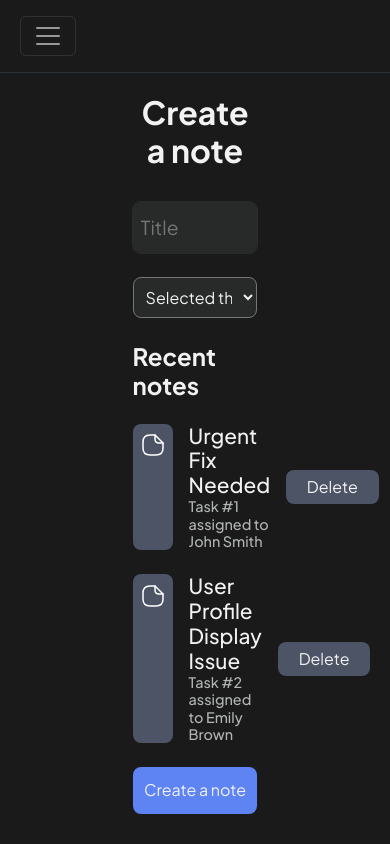
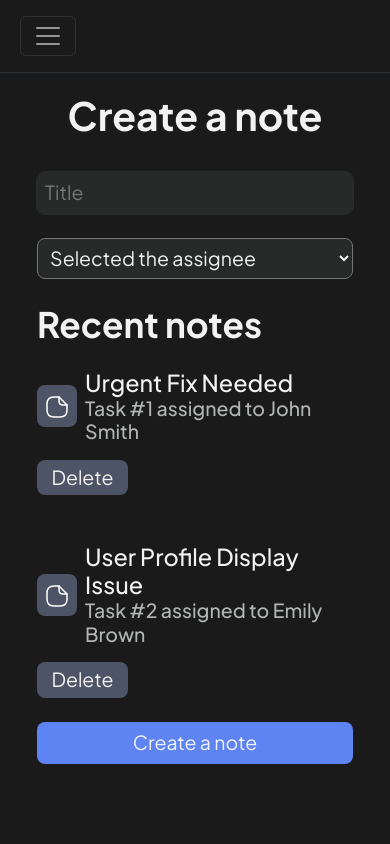
Before and after one commit to NicolasEstebanCuervo/Synapsify, a React (Create React App) app: page /Notes in a window 390 px wide. Built offline with nearby package versions, Linux system fonts and the light colour scheme.

Commit message:
Responsive tasks and notes pages

```diff
--- a/src/Components/ComponentsNotes/FormNotes/index.tsx
+++ b/src/Components/ComponentsNotes/FormNotes/index.tsx
@@ -38,6 +38,7 @@ export const FormNote = () => {
                         onChange={onChangeTitle}
                         value={titleNote}
                         placeholder="Title"
+                        maxLength={20}
                     />
 
                     <Select value={assignee} onChange={onChangeAssigne}>
@@ -65,10 +66,30 @@ const SectionFormTickets = styled.main`
     width: 80%;
     display: flex;
     justify-content: center;
+
+    @media (max-width: 1000px) {
+        width: 60%;
+    }
+
+    @media (max-width: 700px) {
+        width: 90%;
+    }
+
+    @media (max-width: 300px) {
+        width: 95%;
+    }
 `;
 
 const ContainerFormTickets = styled.div`
-    width: 40%;
+    width: 60%;
+
+    @media (max-width: 1000px) {
+        width: 90%;
+    }
+
+    @media (max-width: 300px) {
+        width: 100%;
+    }
 `;
 
 const TitleFormTickets = styled.h1`
@@ -76,6 +97,15 @@ const TitleFormTickets = styled.h1`
     font-size: 2rem;
     font-weight: bold;
     text-align: center;
+
+    @media (max-width: 400px) {
+        font-size: 10vw;
+        text-align: center;
+    }
+
+    @media (max-width: 250px) {
+        font-size: 12vw;
+    }
 `;
 
 const Form = styled.form`
@@ -93,6 +123,23 @@ const Input = styled.input`
     outline: 1px solid ${color.borderInputColor};
     color: ${color.textColor};
     font-size: 1.2rem;
+
+    @media (max-width: 1000px) {
+        font-size: 1.1rem;
+    }
+
+    @media (max-width: 700px) {
+        font-size: 1rem;
+    }
+
+    @media (max-width: 400px) {
+        padding: 0.4rem 0.5rem;
+        font-size: 5vw;
+    }
+
+    @media (max-width: 250px) {
+        font-size: 7vw;
+    }
 `;
 
 const Select = styled.select`
@@ -100,6 +147,23 @@ const Select = styled.select`
     color: ${color.textColor};
     border-radius: 0.5rem;
     padding: 0.5rem;
+
+    @media (max-width: 1000px) {
+        font-size: 1.1rem;
+    }
+
+    @media (max-width: 700px) {
+        font-size: 1rem;
+    }
+
+    @media (max-width: 400px) {
+        padding: 0.4rem 0.5rem;
+        font-size: 5vw;
+    }
+
+    @media (max-width: 250px) {
+        font-size: 7vw;
+    }
 `;
 
 const TextNote = styled.h1`
@@ -107,6 +171,22 @@ const TextNote = styled.h1`
     font-size: 1.5rem;
     font-weight: bold;
     text-align: left;
+
+    @media (max-width: 1000px) {
+        font-size: 1.4rem;
+    }
+
+    @media (max-width: 700px) {
+        font-size: 1.3rem;
+    }
+
+    @media (max-width: 400px) {
+        font-size: 9vw;
+    }
+
+    @media (max-width: 250px) {
+        font-size: 12vw;
+    }
 `;
 
 const ContainerNotes = styled.div`
@@ -122,4 +202,17 @@ const Button = styled.button`
     padding: 0.7rem 0;
     background: ${color.tertiaryColor};
     color: ${color.textColor};
+
+    @media (max-width: 1000px) {
+        font-size: 1rem;
+    }
+
+    @media (max-width: 400px) {
+        padding: 0.4rem 0;
+        font-size: 5vw;
+    }
+
+    @media (max-width: 250px) {
+        font-size: 6vw;
+    }
 `;
--- a/src/Components/ComponentsNotes/Note/index.tsx
+++ b/src/Components/ComponentsNotes/Note/index.tsx
@@ -51,28 +51,32 @@ const ContainerNote = styled.div`
     gap: 1rem;
     justify-content: space-between;
     align-items: center;
+
+    @media (max-width: 400px) {
+        flex-direction: column;
+        align-items: start;
+    }
 `;
 
 const ContainerIconAndTexts = styled.div`
     display: flex;
+    align-items: center;
     gap: 1rem;
+
+    @media (max-width: 400px) {
+        gap: 0.5rem;
+    }
+
+`;
+const ContainerTextNote = styled.div`
+    display: flex;
+    flex-direction: column;
 `;
 
 const ContainerIcon = styled.div`
     background: ${color.grayColor};
     padding: 0.5rem;
     border-radius: 0.5rem;
-`;
-
-const ContainerTextNote = styled.div`
-    display: flex;
-    flex-direction: column;
-`;
-
-const TitleNote = styled.h1`
-    color: ${color.textColor};
-    font-size: 1.3rem;
-    margin: 0;
 `;
 
 const LinkStyle = styled(Link)`
@@ -88,10 +92,56 @@ const LinkStyle = styled(Link)`
     }
 `;
 
+const TitleNote = styled.h1`
+    color: ${color.textColor};
+    font-size: 1.3rem;
+    margin: 0;
+
+    @media (max-width: 1000px) {
+        font-size: 0.9rem;
+    }
+
+    @media (max-width: 700px) {
+        font-size: 1rem;
+    }
+
+    @media (max-width: 400px) {
+        font-size: 6vw;
+    }
+
+    @media (max-width: 300px) {
+        font-size: 7vw;
+    }
+
+    @media (max-width: 250px) {
+        font-size: 10vw;
+    }
+`;
+
 const SubtitleNote = styled.h3`
     color: ${color.textColorGray};
     font-size: 0.9rem;
     margin: 0;
+
+    @media (max-width: 1000px) {
+        font-size: 0.8rem;
+    }
+
+    @media (max-width: 700px) {
+        font-size: 0.9rem;
+    }
+
+    @media (max-width: 400px) {
+        font-size: 5vw;
+    }
+
+    @media (max-width: 300px) {
+        font-size: 6vw;
+    }
+
+    @media (max-width: 250px) {
+        font-size: 7vw;
+    }
 `;
 
 const Button = styled.button`
@@ -102,4 +152,22 @@ const Button = styled.button`
     padding: 0.3rem 1.3rem;
     background: ${color.grayColor};
     color: ${color.textColor};
+
+    @media (max-width: 1000px) {
+        font-size: 0.9rem;
+    }
+
+    @media (max-width: 700px) {
+        font-size: 1rem;
+        padding: 0.2rem 0.9rem;
+    }
+
+    @media (max-width: 400px) {
+        font-size: 5vw;
+        text-align: center;
+    }
+
+    @media (max-width: 250px) {
+        font-size: 7vw;
+    }
 `;
--- a/src/Components/ComponentsNotes/Notes/index.tsx
+++ b/src/Components/ComponentsNotes/Notes/index.tsx
@@ -27,6 +27,14 @@ const ContainerNotes = styled.div`
     gap: 1.5rem;
     justify-content: center;
     align-items: center;
+
+    @media (max-width: 400px) {
+        gap: 3rem;
+    }
+
+    @media (max-width: 250px) {
+        gap: 2rem;
+    }
 `;
 
 const ContainerNote = styled.div`
--- a/src/Components/TicketsComponents/TaskComponent/FormTasks/index.tsx
+++ b/src/Components/TicketsComponents/TaskComponent/FormTasks/index.tsx
@@ -84,12 +84,14 @@ export const FormTasks: React.FC<FormTicketsProps> = ({
                         placeholder="Title"
                         value={titleTask}
                         onChange={handleTitleChange}
+                        maxLength={30}
                     />
                     <Input
                         type="text"
                         placeholder="Description"
                         value={descriptionTask}
                         onChange={handleDescriptionChange}
+                        maxLength={50}
                     />
 
                     <Button
@@ -116,10 +118,10 @@ const SectionFormTickets = styled.main`
 `;
 
 const ContainerFormTickets = styled.div`
-    width: 40%;
+    width: 60%;
 
     @media (max-width: 1000px) {
-        width: 60%;
+        width: 75%;
     }
 
     @media (max-width: 700px) {
--- a/src/Components/TicketsComponents/TaskComponent/Task/index.tsx
+++ b/src/Components/TicketsComponents/TaskComponent/Task/index.tsx
@@ -4,6 +4,7 @@ import styled from "@emotion/styled";
 import { FormTasks } from "../FormTasks";
 import ExitIcon from "../../../../Assets/Icons/ExitIcon";
 import * as color from "../../../../Theme";
+import EditIcon from "../../../../Assets/Icons/EditIcon";
 
 export const Task = ({ task }: { task: ITask }) => {
     const { taskDelete } = useContextFnc();
@@ -11,9 +12,11 @@ export const Task = ({ task }: { task: ITask }) => {
     const [isChecked, setIsChecked] = useState(false);
 
     useEffect(() => {
-        const savedCheckboxValue = localStorage.getItem(`task_${task.idTask}_isChecked`);
+        const savedCheckboxValue = localStorage.getItem(
+            `task_${task.idTask}_isChecked`
+        );
         if (savedCheckboxValue !== null) {
-            setIsChecked(savedCheckboxValue === 'true');
+            setIsChecked(savedCheckboxValue === "true");
         }
     }, [task.idTask]);
 
@@ -24,7 +27,10 @@ export const Task = ({ task }: { task: ITask }) => {
     const handleCheckboxChange = () => {
         const newValue = !isChecked;
         setIsChecked(newValue);
-        localStorage.setItem(`task_${task.idTask}_isChecked`, newValue.toString());
+        localStorage.setItem(
+            `task_${task.idTask}_isChecked`,
+            newValue.toString()
+        );
     };
 
     const handleEdit = () => {
@@ -52,13 +58,21 @@ export const Task = ({ task }: { task: ITask }) => {
                         />
                         <ContainerTextsTask>
                             <TitleTask>{task.titleTask}</TitleTask>
-                            <DescriptionTask>{task.descriptionTask}</DescriptionTask>
+                            <DescriptionTask>
+                                {task.descriptionTask}
+                            </DescriptionTask>
                         </ContainerTextsTask>
                     </FirstSubContainerTask>
                     <SecondSubContainerTask>
-                        <Button onClick={handleEdit}>Edit</Button>
                         <Button>
-                            <ExitIcon onClick={taskDeleteFnc}>Borrar la tarea</ExitIcon>
+                            <EditIcon onClick={handleEdit}>
+                                Borrar la tarea
+                            </EditIcon>
+                        </Button>
+                        <Button>
+                            <ExitIcon onClick={taskDeleteFnc}>
+                                Borrar la tarea
+                            </ExitIcon>
                         </Button>
                     </SecondSubContainerTask>
                 </ContainerTask>
@@ -71,6 +85,10 @@ const SectionTask = styled.section`
     display: flex;
     justify-content: center;
     align-items: center;
+
+    @media (max-width: 400px) {
+        position: relative;
+    }
 `;
 
 const ContainerTask = styled.div`
@@ -82,6 +100,10 @@ const ContainerTask = styled.div`
 const FirstSubContainerTask = styled.div`
     display: flex;
     gap: 1rem;
+
+    @media (max-width: 700px) {
+        gap: 0.5rem;
+    }
 `;
 
 const Input = styled.input`
@@ -92,29 +114,76 @@ const ContainerTextsTask = styled.div`
     display: flex;
     flex-direction: column;
     gap: 0.2rem;
+
+
 `;
 
 const TitleTask = styled.h1`
     color: ${color.textColor};
     font-size: 1.2rem;
     margin: 0;
+
+    @media (max-width: 1000px) {
+        font-size: 0.9rem;
+    }
+
+    @media (max-width: 700px) {
+        font-size: 1rem;
+    }
+
+    @media (max-width: 400px) {
+        font-size: 5vw;
+    }
+
+    @media (max-width: 300px) {
+        font-size: 6vw;
+    }
+
+    @media (max-width: 250px) {
+        font-size: 8vw;
+    }
 `;
 
 const DescriptionTask = styled.h3`
     color: ${color.textColorGray};
     font-size: 1rem;
     margin: 0;
+
+    @media (max-width: 1000px) {
+        font-size: 0.8rem;
+    }
+
+    @media (max-width: 700px) {
+        font-size: 0.9rem;
+    }
+
+    @media (max-width: 400px) {
+        font-size: 4vw;
+    }
+
+    @media (max-width: 300px) {
+        font-size: 5vw;
+    }
+
+    @media (max-width: 250px) {
+        font-size: 6vw;
+    }
 `;
 
 const SecondSubContainerTask = styled.div`
     display: flex;
+    justify-content: center;
+    align-items: center;
     gap: 1rem;
+
+    @media (max-width: 400px) {
+        gap: 0;
+        flex-direction: column;
+    }
 `;
 
 const Button = styled.button`
     background: none;
     border: none;
     color: ${color.textColor};
-    font-weight: 500;
-    font-size: 1rem;
 `;
--- a/src/Components/TicketsComponents/Ticket/index.tsx
+++ b/src/Components/TicketsComponents/Ticket/index.tsx
@@ -126,7 +126,6 @@ const TableCell = styled.td`
 
     :nth-of-type(3) {
         color: ${color.textColor};
-        font-size: 0.9rem;
     }
 
     @media (max-width: 1000px) {
```
Also changed, not shown: src/Components/TicketsComponents/TicketWithTasks/index.tsx (+75 -1 lines).
